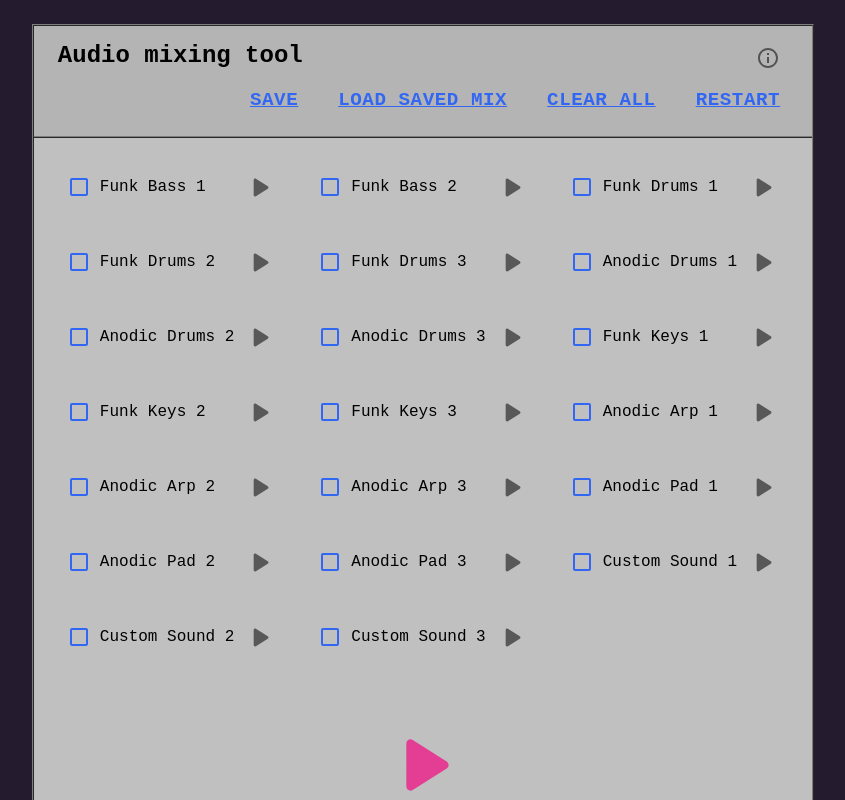
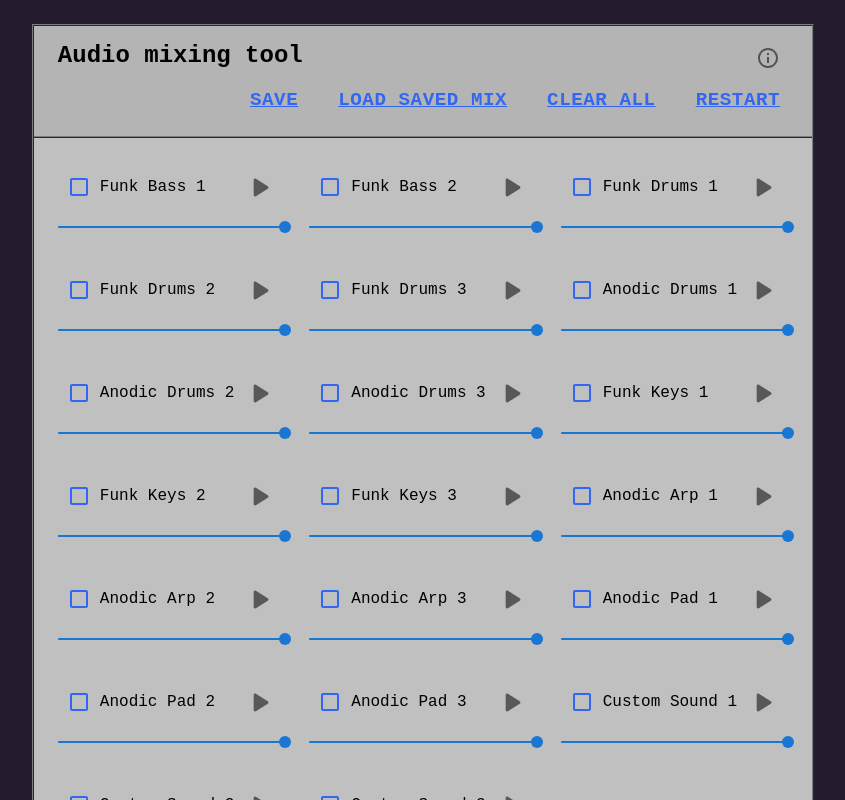
Before and after one commit to DonkeyDushan/djApp, a React (Vite) app: page / in a window 1280 px wide. Shown: the top 800 px of the page, without its empty margins (217-1062 px from the left). Built offline with nearby package versions, Linux system fonts and the light colour scheme; no server answers.

Commit message:
feat: volume

```diff
--- a/src/app/components/AudioButton/index.tsx
+++ b/src/app/components/AudioButton/index.tsx
@@ -1,6 +1,6 @@
 // eslint-disable-next-line import/no-extraneous-dependencies
 import { PauseCircle, PlayArrowRounded } from '@mui/icons-material';
-import { Box, Checkbox, IconButton, Stack } from '@mui/material';
+import { Box, Checkbox, IconButton, Slider, Stack } from '@mui/material';
 import React, { useEffect, useState } from 'react';
 
 type Types = {
@@ -12,6 +12,7 @@ type Types = {
 const AudioButton = ({ audioObject, checked, onClick }: Types) => {
   const { audio, text, src } = audioObject;
   const [paused, setPaused] = useState(true);
+  const [volume, setVolume] = useState(100);
 
   useEffect(() => {
     const customEndListener = () => {
@@ -37,6 +38,10 @@ const AudioButton = ({ audioObject, checked, onClick }: Types) => {
     };
   }, [audio, src]);
 
+  useEffect(() => {
+    audio.volume(volume / 100);
+  }, [audio, volume]);
+
   return (
     <Stack justifyContent={'center'} color={'#000'}>
       <Stack direction={'row'} alignItems={'center'} justifyContent={'space-between'}>
@@ -59,6 +64,13 @@ const AudioButton = ({ audioObject, checked, onClick }: Types) => {
           {paused ? <PlayArrowRounded fontSize={'large'} /> : <PauseCircle fontSize={'large'} />}
         </IconButton>
       </Stack>
+      <Slider
+        size="small"
+        min={0}
+        max={100}
+        value={volume}
+        onChange={(e, v) => setVolume(v as number)}
+      />
     </Stack>
   );
 };
```
